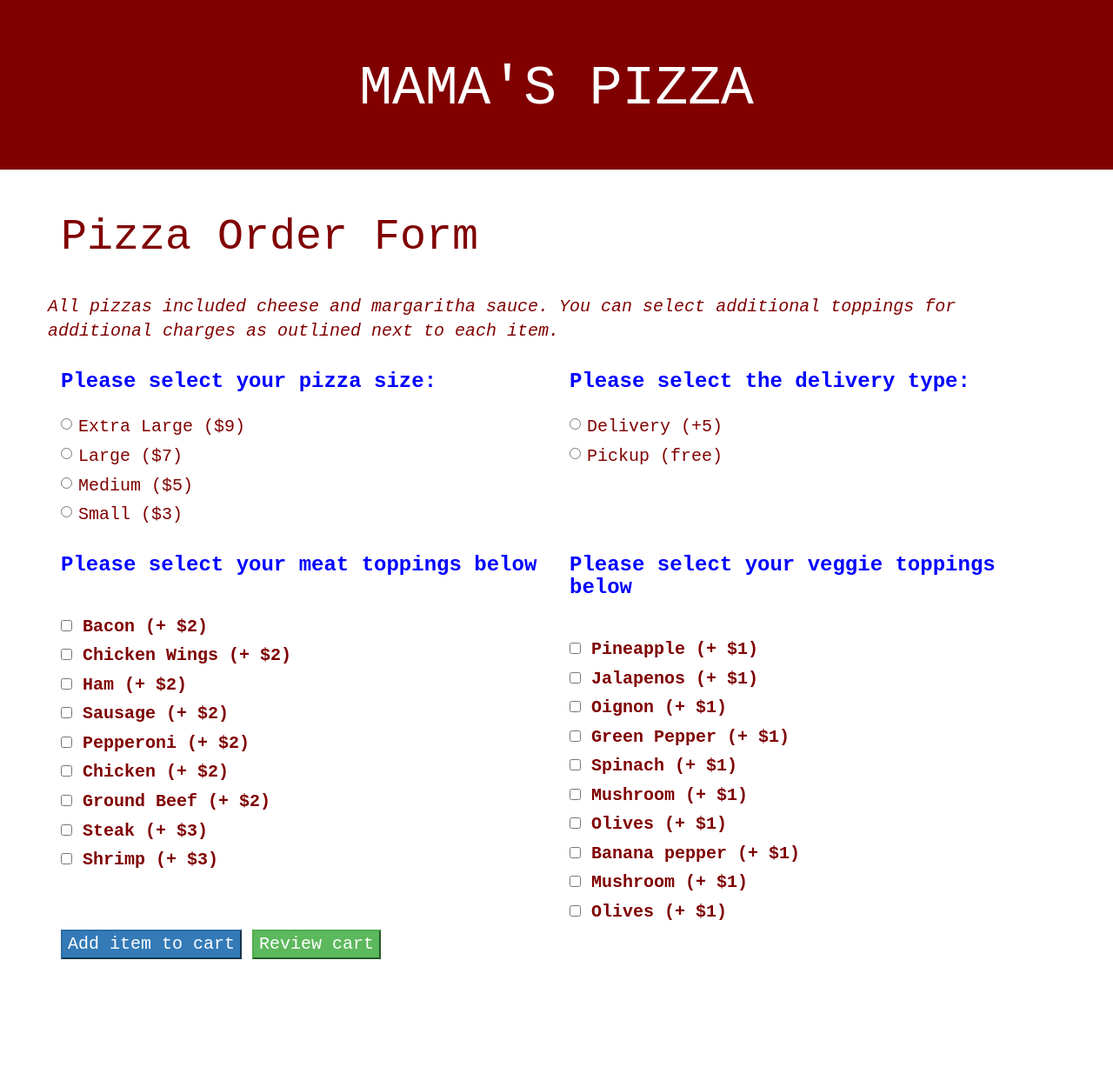
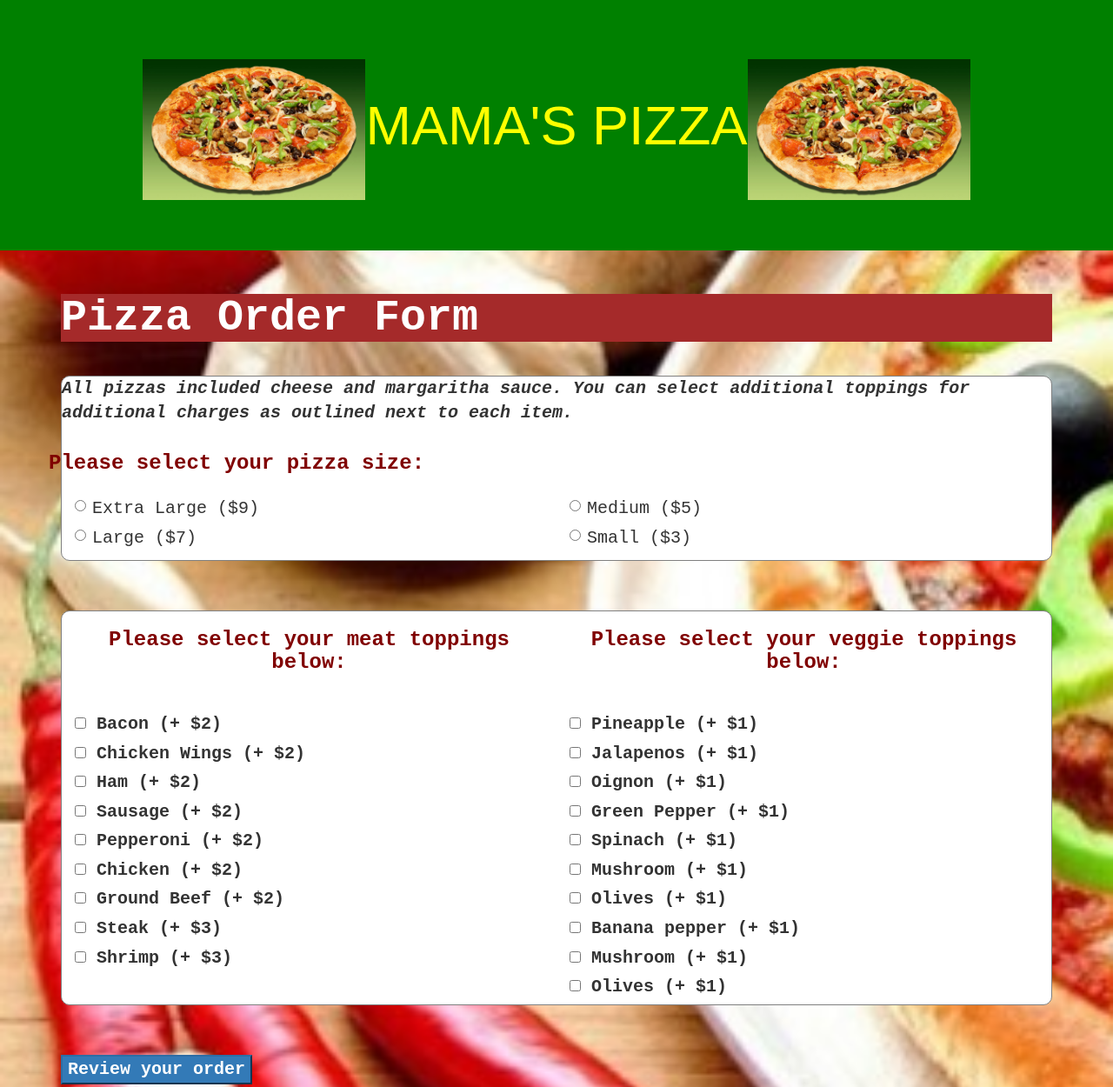
Before and after one commit to asonna/Mama-Pizza, a plain HTML site: page index.html in a window 1280 px wide. Shown: the top 1250 px of the page at 87% size. Before the commit the page ends 1103 px from the top, so only its background shows below. Drawn offline with Linux system fonts and the light colour scheme.

Commit message:
continued to debugg error and also updated the styles

```diff
--- a/css/styles.css
+++ b/css/styles.css
@@ -1,25 +1,58 @@
 body {
-  background-color: ;
-  color: maroon;
+  background-image: url(../img/pizza1.jpg);
+  background-repeat: no-repeat;
+  background-size: cover;
+  /*color: maroon;*/
   font-size: 20PX;
   font-family: monospace;
+  font-weight: bold;
 }
 
 h3 {
-  color:blue;
+  color:maroon;
   font-weight: bold;
+  text-align: center;
+  paddding left: 20px;
 }
 
 h2 {
   font-size: 50px;
+  font-weight: bolder;
+  /*color: blue;*/
+  background-color: brown;
+  color: white;
+}
+
+img {
+  width: 20%;
 }
 
 .jumbotron {
-  background-color: maroon;
-  color: white;
+  background-color: green;
+  color: yellow;
   text-align: center;
+  font-weight: bolder;
+  font-family: sans-serif;
 }
 
 #orderSum {
   display: none;
+  border: 1px solid gray;
+  border-radius: 10px;
+  margin: auto;
+  background-color: white;
 }
+
+#size {
+  border: 1px solid gray;
+  border-radius: 10px;
+  margin: auto;
+  background-color: white;
+}
+
+#toppings {
+  border: 1px solid gray;
+  border-radius: 10px;
+  margin: auto;
+  background-color: white;
+}
--- a/index.html
+++ b/index.html
@@ -10,16 +10,18 @@
 
   <body>
     <div class="jumbotron">
-      <h1>MAMA'S PIZZA</h1>
+      <h1><img src="img/pizza2.jpg" alt="" />MAMA'S PIZZA<img src="img/pizza2.jpg" alt="" /></h1>
     </div>
     <div class="container">
 
       <form id="pizzaOrder">
         <h2>Pizza Order Form</h2><br>
         <div class="row" id="size">
-          <p><em>All pizzas included cheese and margaritha sauce. You can select additional toppings for additional charges as outlined next to each item.</em></p>
+          <p><em>  All pizzas included cheese and margaritha sauce. You can select additional toppings for additional charges as outlined next to each item.</em></p>
+          <div class="row">
+            <label><h3>Please select your pizza size:</h3></label>
+          </div>
           <div class="col-sm-6">
-              <label><h3>Please select your pizza size:</h3></label>
            <div class="radio">
              <label>
                <input type="radio" name="size" value="9">
@@ -32,6 +34,8 @@
                Large ($7)
              </label>
            </div>
+          </div>
+          <div class="col-sm-6">
             <div class="radio">
               <label>
                 <input type="radio" name="size" value="5">
@@ -45,25 +49,10 @@
               </label>
             </div>
           </div>
-            <div class="col-sm-6">
-               <label><h3>Please select the delivery type:</h3></label>
-                <div class="radio">
-                  <label>
-                    <input type="radio" name="rush" value="5" class="rushed">
-                    Delivery (+5)
-                  </label>
-                </div>
-                <div class="radio">
-                  <label>
-                    <input type="radio" name="rush" value="0" class="norush">
-                    Pickup (free)
-                  </label>
-                </div>
-            </div><br>
-        </div>
+        </div><br><br>
         <div class="row" id="toppings">
            <div class="col-sm-6" id="meats">
-             <label><h3>Please select your meat toppings below</h3></label><br><br>
+             <label><h3>Please select your meat toppings below: </h3></label><br><br>
                <div class="multiselect">
                   <label><input type="checkbox" name="meat" value="2" />  Bacon (+ $2)</label><br>
                   <label><input type="checkbox" name="meat" value="2" />  Chicken Wings (+ $2)</label><br>
@@ -78,7 +67,7 @@
            </div>
 
            <div class="col-sm-6" id="veggies">
-             <label><h3>Please select your veggie toppings below</h3></label><br><br>
+             <label><h3>Please select your veggie toppings below:</h3></label><br><br>
                <div class="multiselect">
                   <label><input type="checkbox" name="veggie" value="1" />  Pineapple (+ $1)</label><br>
                   <label><input type="checkbox" name="veggie" value="1" />  Jalapenos (+ $1)</label><br>
@@ -91,11 +80,10 @@
                   <label><input type="checkbox" name="veggie" value="1" />  Mushroom (+ $1)</label><br>
                   <label><input type="checkbox" name="veggie" value="1" />  Olives (+ $1)</label><br>
                 </div>
-           </div><br>
            </div>
-          <button type="submit" class="btn-primary">Add item to cart</button>
-          <button type="submit" class="btn-success">Review cart</button>
-      </form>
+         </div><br><br>
+          <button type="submit" class="btn-primary">Review your order</button>
+      </form><br>
       <div class="row" id="orderSum">
         <h2>Pizza Order Summary</h2><br>
         <div id="output">
--- a/js/scripts.js
+++ b/js/scripts.js
@@ -1,25 +1,29 @@
 // Business logic
-function Pizza(size, meatToppings, veggieToppings) {
+function Pizza(size, meatToppings, veggieToppings, allMeatToppings, allVeggieToppings) {
   this.size = size;
   this.meatToppings = meatToppings;
   this.veggieToppings = veggieToppings;
   this.allMeatToppings = [];
   this.allVeggieToppings = [];
+  this.allMeatCost = 0;
+  this.allVeggieCost = 0;
 }
 
 Pizza.prototype.calculateMeatToppingsCost = function() {
-  var allMeatCost = 0;
+  alert("toto4");
+  alert((this.allMeatToppings).length);
   for(i=0; i < this.allMeatToppings.length; i++) {
-    meatCost += parseInt(this.meatToppings);
+    alert("toto6");
+    alert(this.meatToppings.val());
+    alert(this.meatToppings);
+
+    this.allMeatCost += parseInt(this.meatToppings.val());
   }
-
 }
 
 Pizza.prototype.calculateVeggieToppingsCost = function() {
-  var eachVeggieCost = 0;
-
   for(i=0; i < this.allVeggieToppings.length; i++) {
-    veggieCost += parseInt(this.veggieToppings);
+    this.allVeggieCost += parseInt(this.veggieToppings);
   }
 }
 
@@ -32,26 +36,28 @@ Pizza.prototype.calculateVeggieToppingsCost = function() {
 $(document).ready(function() {
   $(".btn-primary").click(function(event) {
     event.preventDefault();
+    alert("toto1")
+
+    var newPizza = new Pizza(checkedSize, checkedMeat, checkedVeggie, newAllMeatToppings, newAllVeggieToppings);
 
     var checkedSize = $('input:radio[name=size]:checked').val();
-    var checkedMeat = $('input:radio[name=meat]:checked').val();
-    var checkedVeggie = $('input:radio[name=veggie]:checked').val();
+    var checkedMeat = $('input:checkbox[name=meat]:checked').val();
+    var checkedVeggie = $('input:checkbox[name=veggie]:checked').val();
     var newAllMeatToppings = [];
     var newAllVeggieToppings = [];
+    var meatToppingsCost =0;
+    var veggieToppingsCost = 0;
 
     $.each($("input[name='meat']:checked"), function(){
       newAllMeatToppings.push($(this).val());
-      return newAllMeatToppings;
     });
 
     $.each($("input[name='veggie']:checked"), function(){
       newAllVeggieToppings.push($(this).val());
-      return newAllVeggieToppings;
     });
 
-    var newPizza = new Pizza(checkedSize, checkedMeat, checkedVeggie);
-
     meatToppingsCost = newPizza.calculateMeatToppingsCost();
+    alert("toto5")
     veggieToppingsCost = newPizza.calculateVeggieToppingsCost();
     // pizzaTotalCost = newPizza.addTotalCost();
 
```
Also changed, not shown: img/pizza-7-facebook-cover-timeline-banner-for-fb[1].jpg (added), img/pizza1.jpg (added), img/pizza2.jpg (added). Lines whose indentation alone changed are shown as unchanged.
